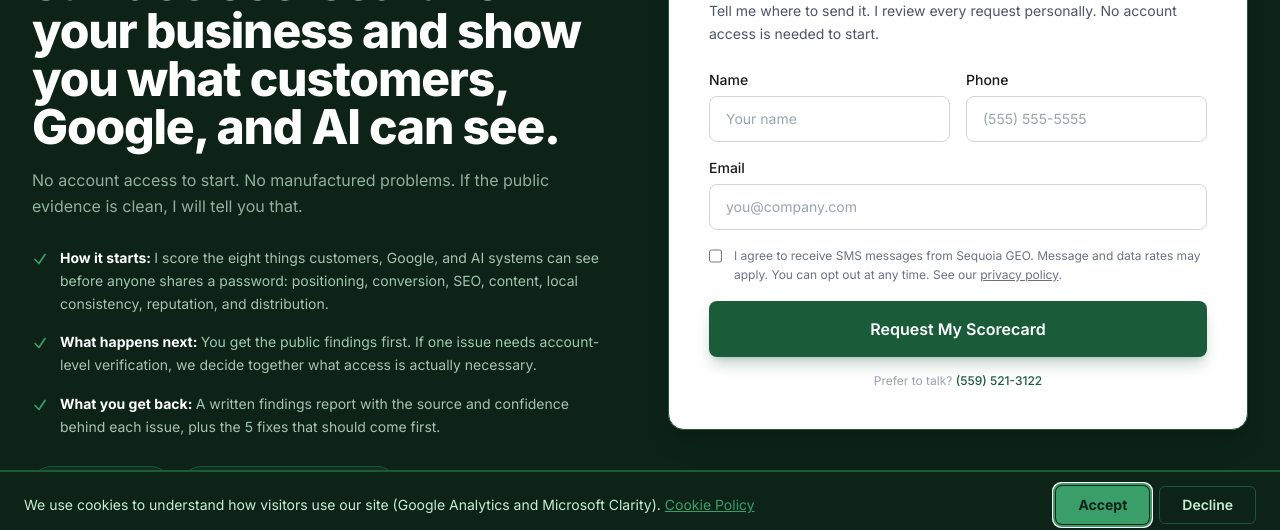
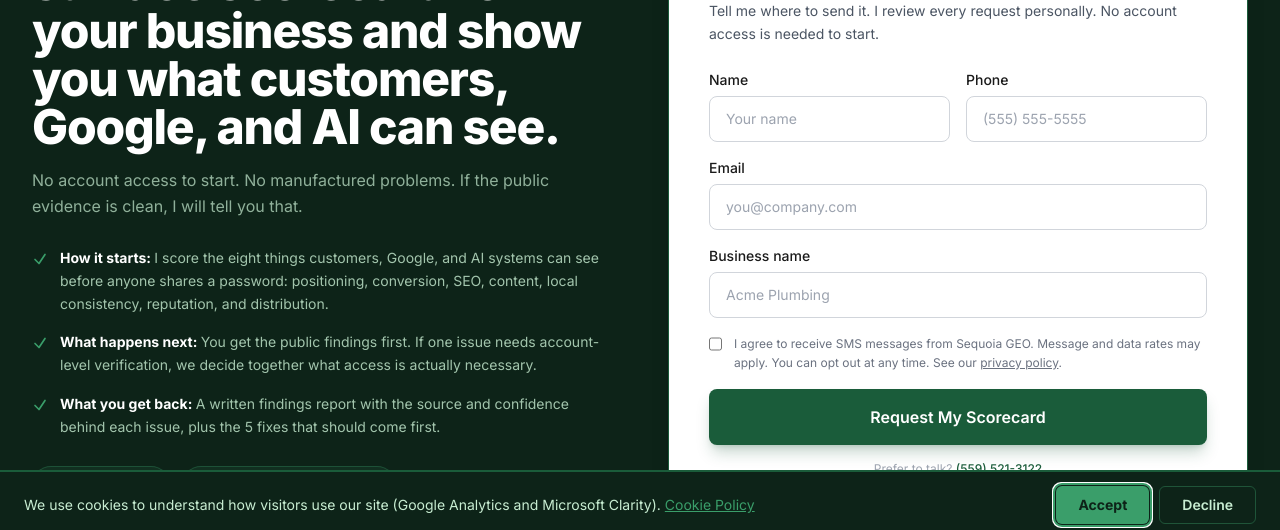
Before and after one commit to SequoiaGeo/next-website, a Next.js app: page /audit in a window 1280 px wide. Shown: the part 262-792 px from the top of the page. Built offline with nearby package versions, Linux system fonts and the light colour scheme; no server answers.

Commit message:
Collect business name on audit campaign form

```diff
--- a/package.json
+++ b/package.json
@@ -12,6 +12,7 @@
     "test:synthetic-lead": "node --test scripts/synthetic-lead-tracking-contract.test.mjs",
     "test:api-compat": "node --test scripts/lead-api-compatibility.test.mjs",
     "test:highlevel-capture": "node --test scripts/highlevel-lead-capture.test.mjs",
+    "test:audit-campaign-form": "node --test scripts/audit-campaign-form.test.mjs",
     "test:public-claims": "node --test scripts/public-claims-policy.test.mjs"
   },
   "dependencies": {
--- a/src/app/audit/page.tsx
+++ b/src/app/audit/page.tsx
@@ -179,6 +179,9 @@ export default function AuditPage() {
                 heading="Request your public-surface scorecard"
                 subtext="Tell me where to send it. I review every request personally. No account access is needed to start."
                 buttonText="Request My Scorecard"
+                collectCompany
+                companyLabel="Business name"
+                companyPlaceholder="Acme Plumbing"
               />
             </div>
 
--- a/src/components/InlineLeadForm.tsx
+++ b/src/components/InlineLeadForm.tsx
@@ -16,6 +16,9 @@ type Props = {
   heading?: string;
   subtext?: string;
   buttonText?: string;
+  collectCompany?: boolean;
+  companyLabel?: string;
+  companyPlaceholder?: string;
 };
 
 export default function InlineLeadForm({
@@ -23,6 +26,9 @@ export default function InlineLeadForm({
   heading = "Request a marketing baseline review",
   subtext = "Share the context. Aaron reviews the marketing and booking path himself before he calls.",
   buttonText = "Request the Baseline Review",
+  collectCompany = false,
+  companyLabel = "Business name",
+  companyPlaceholder = "Your business",
 }: Props) {
   const [submitted, setSubmitted] = useState(false);
   const [loading, setLoading] = useState(false);
@@ -31,6 +37,7 @@ export default function InlineLeadForm({
     name: "",
     phone: "",
     email: "",
+    company: "",
     smsConsent: false,
     website: "", // honeypot
   });
@@ -195,6 +202,24 @@ export default function InlineLeadForm({
                   />
                 </div>
 
+                {collectCompany && (
+                  <div>
+                    <label htmlFor={`company-${source}`} className="block text-sm font-medium text-[#1a1a1a]">
+                      {companyLabel}
+                    </label>
+                    <input
+                      id={`company-${source}`}
+                      name="company"
+                      autoComplete="organization"
+                      type="text"
+                      value={form.company}
+                      onChange={(e) => setForm({ ...form, company: e.target.value })}
+                      className="mt-1.5 w-full rounded-lg border border-gray-300 bg-white px-4 py-3 text-sm text-[#1a1a1a] placeholder-gray-400 focus:border-[#3A9E6A] focus:outline-none focus:ring-2 focus:ring-[#3A9E6A]/20"
+                      placeholder={companyPlaceholder}
+                    />
+                  </div>
+                )}
+
                 <div className="flex items-start gap-3">
                   <input
                     id={`smsConsent-${source}`}
```
Also changed, not shown: 1 other file (tests, documents, lock files or other folders).
